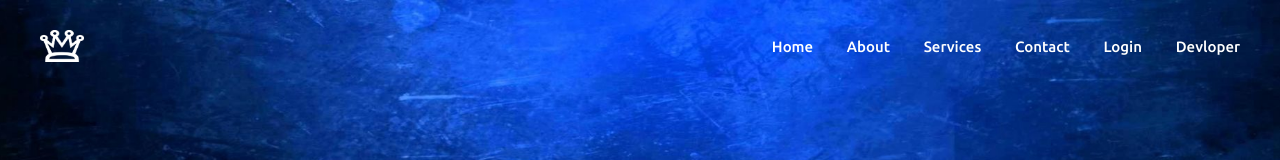
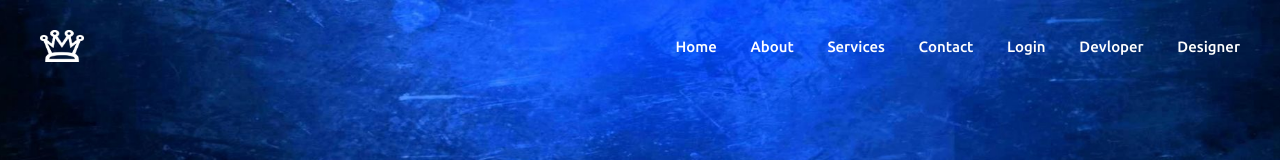
Before and after one commit to Moexxl/moexxl.github.io, a plain HTML site: page index.html in a window 1280 px wide. Shown: the top 160 px of the page. Drawn offline with nearby package versions, Linux system fonts and the light colour scheme.

Commit message:
Update index.html

```diff
--- a/index.html
+++ b/index.html
@@ -31,6 +31,7 @@
         <a href="#contact">Contact</a>
         <a href="https://forms.gle/4ssSwyP7q8LgzsXD9">Login</a>
         <a href="https://sadik-abd.github.io/">Devloper</a>
+        <a href="https://g.co/kgs/4LfVpX">Designer</a>
       </div>
     </div>
   </nav>
```
